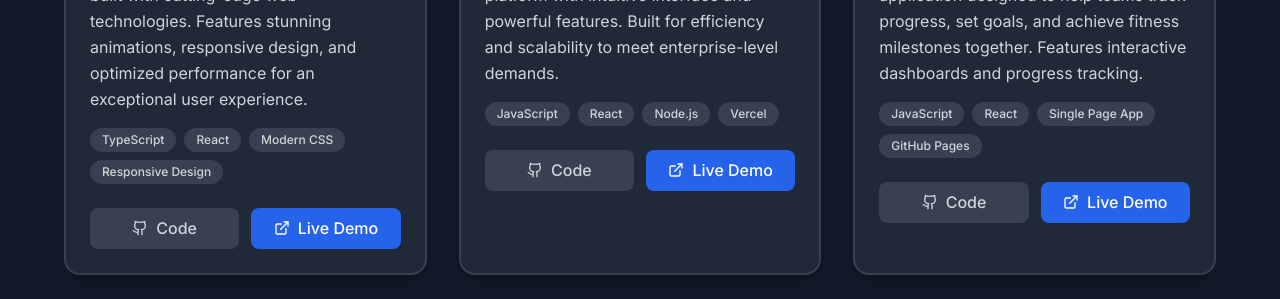
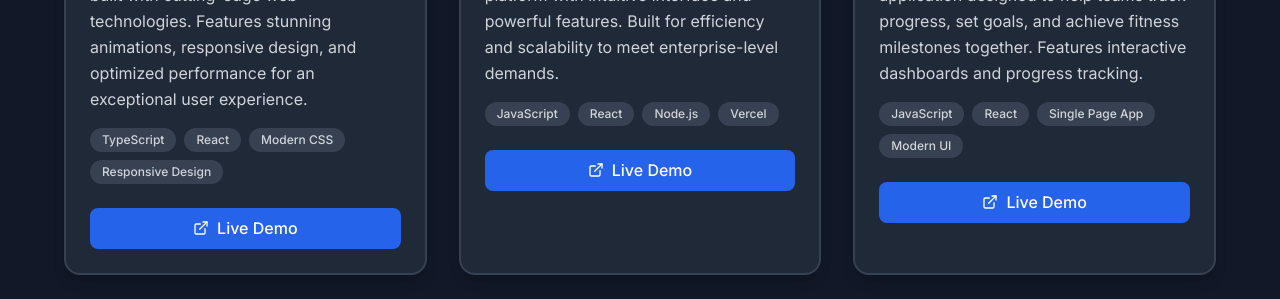
Before and after one commit to DynastyTech/business, a React (Create React App) app in the folder client/: page /projects in a window 1280 px wide. Shown: the part 1100-1399 px from the top of the page. Built offline with nearby package versions, Linux system fonts and the light colour scheme.

Commit message:
Remove GitHub links from projects, show only live demo links

```diff
--- a/client/src/components/Projects.js
+++ b/client/src/components/Projects.js
@@ -3,7 +3,6 @@ import { motion } from 'framer-motion';
 import { useInView } from 'react-intersection-observer';
 import {
   ExternalLink,
-  Github,
   Globe,
   Building2,
   FileText,
@@ -47,7 +46,7 @@ const Projects = () => {
       technologies: ["TypeScript", "React", "Modern CSS", "Responsive Design"],
       category: "Web Application",
       icon: Sparkles,
-      github: "https://github.com/DynastyTech/fusion-aura",
+      github: null,
       live: "https://www.fusionaura.co.za/",
       featured: true
     },
@@ -58,7 +57,7 @@ const Projects = () => {
       technologies: ["JavaScript", "React", "Node.js", "Vercel"],
       category: "Web Application",
       icon: Building2,
-      github: "https://github.com/DynastyTech/munsoft-prototype",
+      github: null,
       live: "https://itna-munsoft.vercel.app/",
       featured: true
     },
@@ -66,10 +65,10 @@ const Projects = () => {
       title: "FIT Team Prototype",
       description: "A fitness and team management application designed to help teams track progress, set goals, and achieve fitness milestones together. Features interactive dashboards and progress tracking.",
       image: "https://images.unsplash.com/photo-1534438327276-14e5300c3a48?ixlib=rb-4.0.3&ixid=M3wxMjA3fDB8MHxwaG90by1wYWdlfHx8fGVufDB8fHx8fA%3D%3D&auto=format&fit=crop&w=2070&q=80",
-      technologies: ["JavaScript", "React", "Single Page App", "GitHub Pages"],
+      technologies: ["JavaScript", "React", "Single Page App", "Modern UI"],
       category: "Web Application",
       icon: Dumbbell,
-      github: "https://github.com/DynastyTech/fit-team-prototype",
+      github: null,
       live: "https://dynastytech.github.io/fit-team-prototype/#/",
       featured: true
     },
@@ -80,7 +79,7 @@ const Projects = () => {
       technologies: ["JavaScript", "HTML5", "CSS3", "Responsive Design"],
       category: "Web Application",
       icon: Globe,
-      github: "https://github.com/DynastyTech/Xcentric",
+      github: null,
       live: "https://dynastytech.github.io/Xcentric/",
       featured: false
     },
@@ -237,19 +236,6 @@ const Projects = () => {
 
                   {/* Action Buttons */}
                   <div className="flex gap-3">
-                    {project.github && (
-                      <motion.a
-                        whileHover={{ scale: 1.05 }}
-                        whileTap={{ scale: 0.95 }}
-                        href={project.github}
-                        target="_blank"
-                        rel="noopener noreferrer"
-                        className="flex-1 bg-secondary-100 dark:bg-gray-700 hover:bg-secondary-200 dark:hover:bg-gray-600 text-secondary-700 dark:text-gray-300 font-medium py-2 px-4 rounded-lg transition-colors duration-300 flex items-center justify-center"
-                      >
-                        <Github className="w-4 h-4 mr-2" />
-                        Code
-                      </motion.a>
-                    )}
                     {project.live && (
                       <motion.a
                         whileHover={{ scale: 1.05 }}
```
